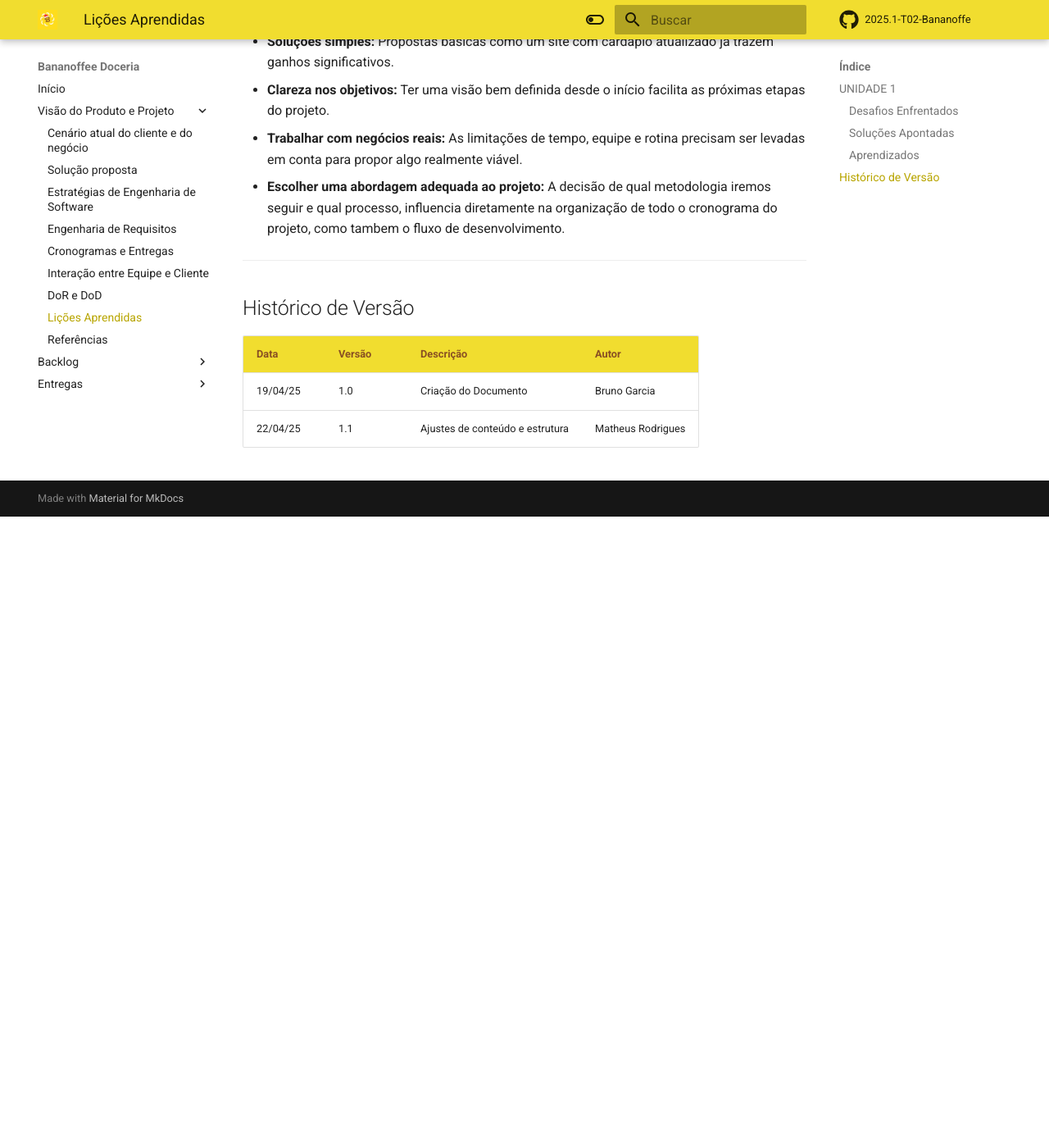
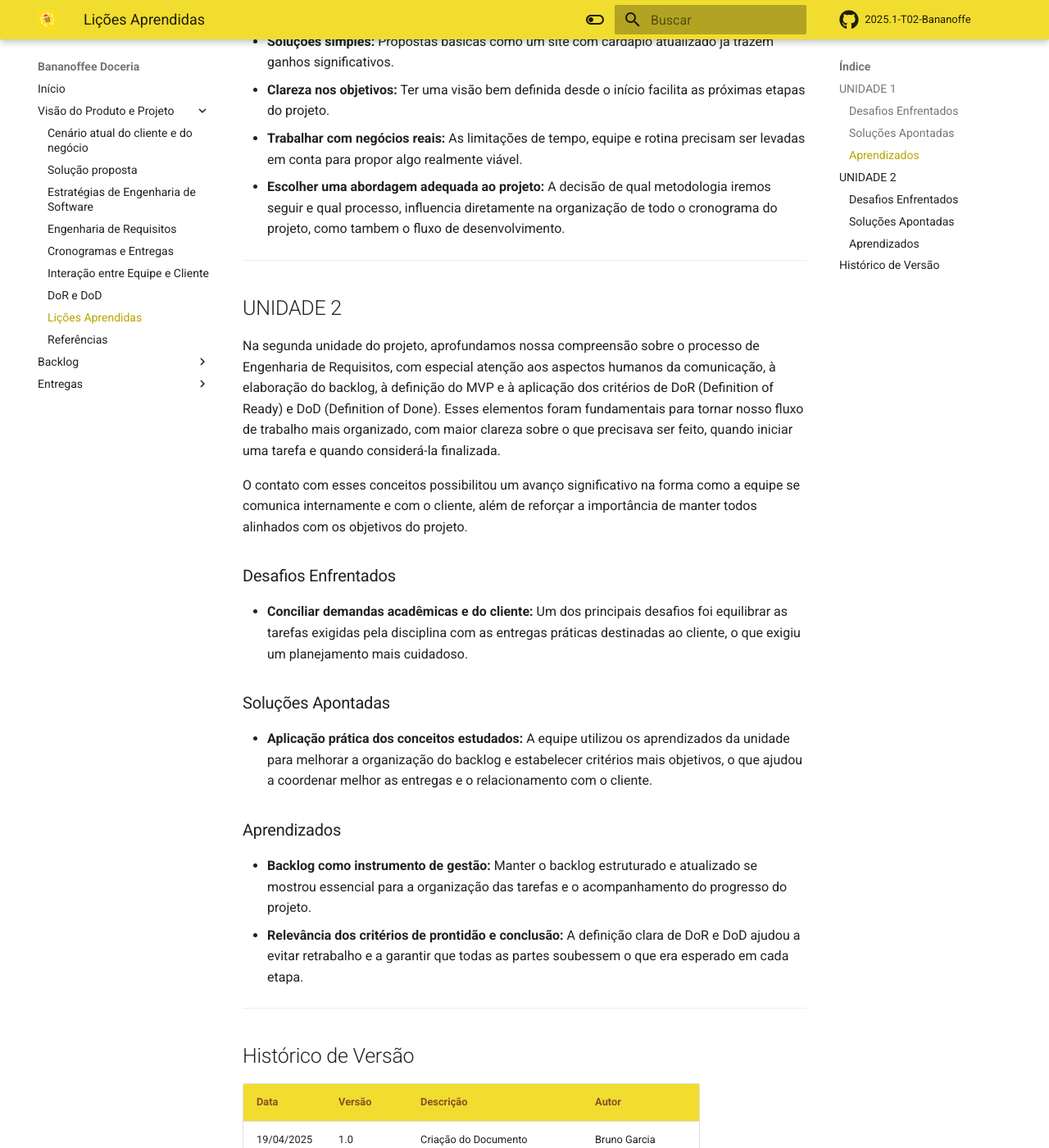
Before and after one commit to mdsreq-fga-unb/2025.1-T02-Bananoffe, an MkDocs documentation site: the page built from docs/pages/visaoDoProduto/licoesAprendidas.md, in a window 1280 px wide and 1400 px high, scrolled down 1030 px. Shown: the whole window at 82% size. Built offline with MkDocs 1.6.1 and Material for MkDocs 9.7.7, drawn with Linux system fonts in a browser that asks for light colours; comment, search, counter and statistics services are not loaded; before the commit the page ends 1660 px from its top, so only the background shows below that; some of the changed text lies outside the part shown.

Commit message:
unidade2

```diff
--- a/docs/pages/visaoDoProduto/licoesAprendidas.md
+++ b/docs/pages/visaoDoProduto/licoesAprendidas.md
@@ -1,4 +1,5 @@
 # LIÇÕES APRENDIDAS
+
 ## UNIDADE 1
 
 Durante a elaboração da Unidade 1 do projeto para a Bananoffe Doceria, focada na visão do produto, foi possível perceber diversos pontos importantes tanto no entendimento do problema quanto na definição da solução proposta. Essa etapa inicial exigiu atenção especial à forma como o cliente opera atualmente e como a tecnologia poderia se encaixar na rotina sem causar rupturas. O processo de construção dessa visão contribuiu bastante para clarear os objetivos do projeto, entender os desafios do negócio e propor caminhos viáveis e relevantes para resolver os principais problemas enfrentados.
@@ -22,11 +23,34 @@ Abaixo, destacam-se os principais pontos identificados ao longo do desvolvimento
 - **Clareza nos objetivos:** Ter uma visão bem definida desde o início facilita as próximas etapas do projeto.
 - **Trabalhar com negócios reais:** As limitações de tempo, equipe e rotina precisam ser levadas em conta para propor algo realmente viável.
 - **Escolher uma abordagem adequada ao projeto:** A decisão de qual metodologia iremos seguir e qual processo, influencia diretamente na organização de todo o cronograma do projeto, como tambem o fluxo de desenvolvimento.
+
+---
+
+## UNIDADE 2
+
+Na segunda unidade do projeto, aprofundamos nossa compreensão sobre o processo de Engenharia de Requisitos, com especial atenção aos aspectos humanos da comunicação, à elaboração do backlog, à definição do MVP e à aplicação dos critérios de DoR (Definition of Ready) e DoD (Definition of Done). Esses elementos foram fundamentais para tornar nosso fluxo de trabalho mais organizado, com maior clareza sobre o que precisava ser feito, quando iniciar uma tarefa e quando considerá-la finalizada.
+
+O contato com esses conceitos possibilitou um avanço significativo na forma como a equipe se comunica internamente e com o cliente, além de reforçar a importância de manter todos alinhados com os objetivos do projeto.
+
+### Desafios Enfrentados
+
+- **Conciliar demandas acadêmicas e do cliente:** Um dos principais desafios foi equilibrar as tarefas exigidas pela disciplina com as entregas práticas destinadas ao cliente, o que exigiu um planejamento mais cuidadoso.
+
+### Soluções Apontadas
+
+- **Aplicação prática dos conceitos estudados:** A equipe utilizou os aprendizados da unidade para melhorar a organização do backlog e estabelecer critérios mais objetivos, o que ajudou a coordenar melhor as entregas e o relacionamento com o cliente.
+
+### Aprendizados
+
+- **Backlog como instrumento de gestão:** Manter o backlog estruturado e atualizado se mostrou essencial para a organização das tarefas e o acompanhamento do progresso do projeto.
+- **Relevância dos critérios de prontidão e conclusão:** A definição clara de DoR e DoD ajudou a evitar retrabalho e a garantir que todas as partes soubessem o que era esperado em cada etapa.
+
 ---
 
 ## Histórico de Versão
 
-| Data     | Versão | Descrição                        | Autor             |
-|----------|--------|----------------------------------|-------------------|
-| 19/04/25 | 1.0    | Criação do Documento             | Bruno Garcia      |
-| 22/04/25 | 1.1    | Ajustes de conteúdo e estrutura  | Matheus Rodrigues |
+| Data       | Versão | Descrição                       | Autor              |
+| ---------- | ------ | ------------------------------- | ------------------ |
+| 19/04/2025 | 1.0    | Criação do Documento            | Bruno Garcia       |
+| 22/04/2025 | 1.1    | Ajustes de conteúdo e estrutura | Matheus Rodrigues  |
+| 26/05/2025 | 2.0    | Adição da Unidade 2             | Anne de Capdeville |
```
